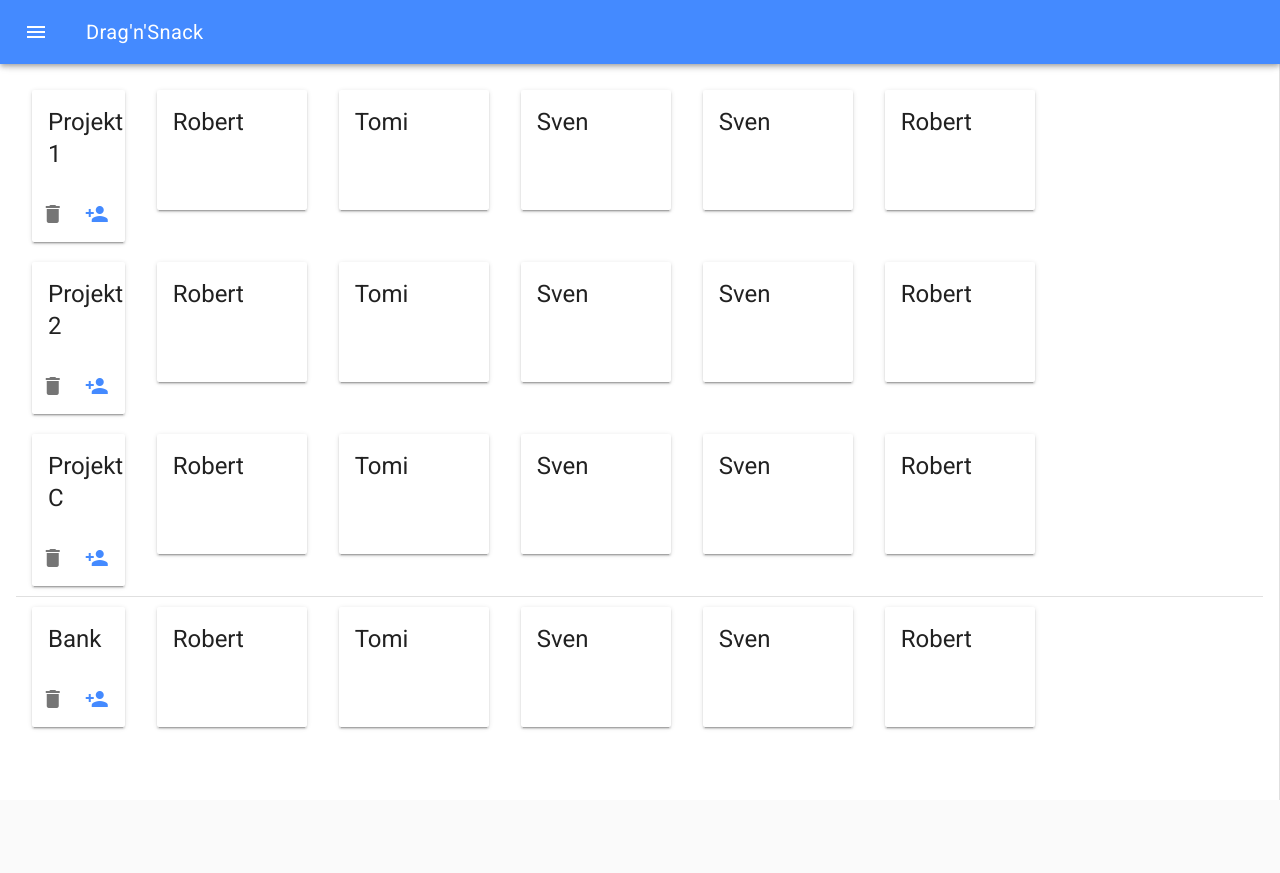
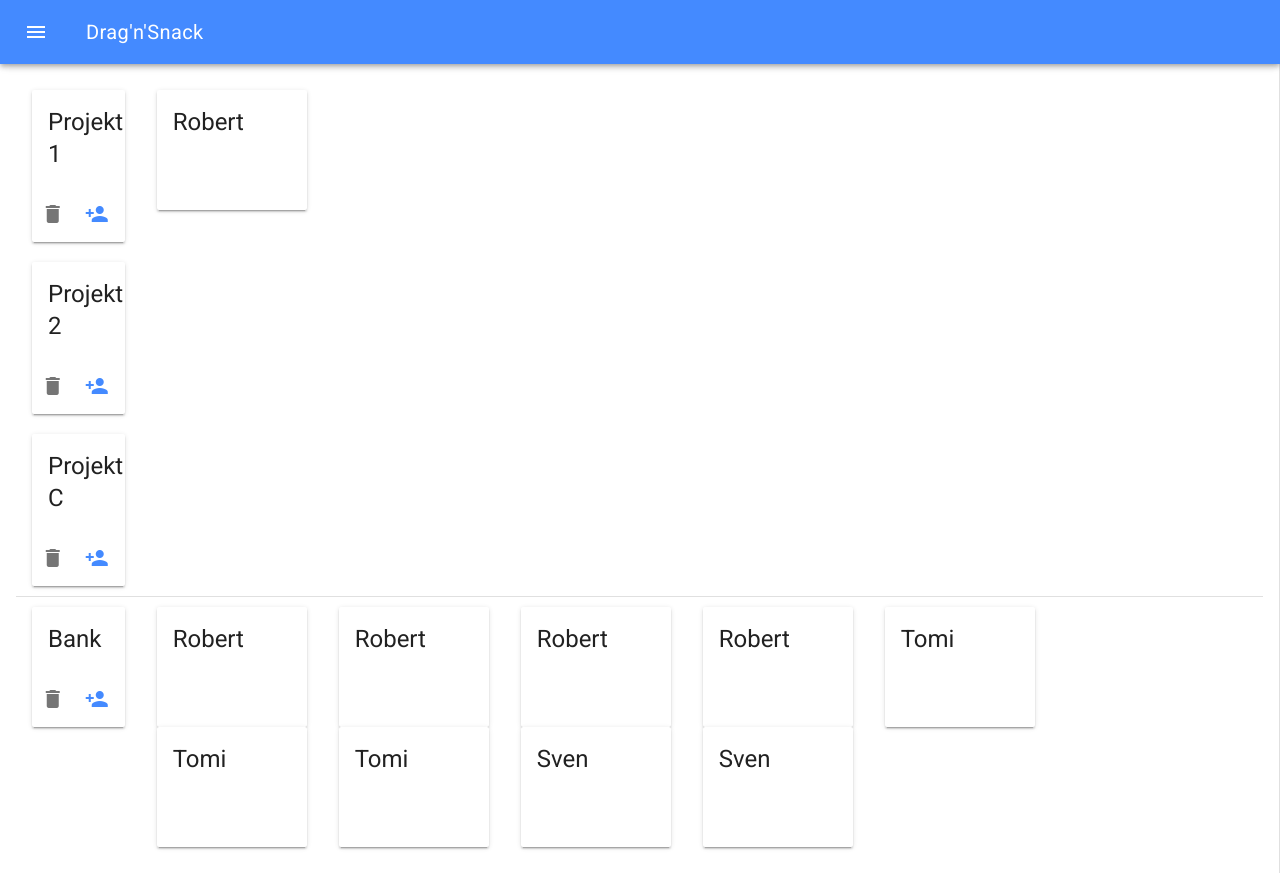
Before and after one commit to mrlorka/drag-n-snack, a Vue app: page /#/ in a window 1280 px wide. Before the commit the page ends 800 px from the top, so only its background shows below. Built offline with nearby package versions, Linux system fonts and the light colour scheme.

Commit message:
Projekt Mitglieder kommen nun aus store

```diff
--- a/src/components/ProjectBoard.vue
+++ b/src/components/ProjectBoard.vue
@@ -1,18 +1,17 @@
 <template>
   <div>
     <div class="lane" v-for="project in projects" :key="project.id">
-      <project-lane :name="project.name" v-on:deleteProject="deleteProject(project)"></project-lane>
+      <project-lane :project="project" v-on:deleteProject="deleteProject(project)"></project-lane>
     </div>
     <md-divider></md-divider>
     <div class="lane">
-      <project-lane name="Bank"></project-lane>
+      <project-lane :project="bankProject"></project-lane>
     </div>
   </div>
 </template>
 
 <script>
 import ProjectLane from './ProjectLane.vue'
-import uuidv1 from 'uuid'
 import { mapState } from 'vuex'
 export default {
   name: 'ProjectBoard',
@@ -21,17 +20,23 @@ export default {
   },
   data () {
     return {
-
     }
   },
-  computed: mapState ({
-    projects: state => state.projects
-  }),
+  computed: {
+    ...mapState ({
+      projects: state => state.projects,
+      freeMembers: state => state.freeMembers
+    }),
+    bankProject: function() {
+      return {
+        name: 'Bank',
+        members: this.freeMembers
+      }
+    }
+  } ,
   methods: {
-    add: function() {
-      this.projects.push({ id: uuidv1(), name: 'Projekt 4 '})
-    },
     deleteProject: function(project) {
+      //TODO move members to bank
       let deleteCandidate = this.projects.find(element => project.id === element.id)
       var index = this.projects.indexOf(deleteCandidate);
       this.projects.splice(index, 1);
--- a/src/components/ProjectLane.vue
+++ b/src/components/ProjectLane.vue
@@ -3,7 +3,7 @@
       <div class="md-layout-item md-size-10">
         <md-card>
           <md-card-header>
-            <div class="md-headline">{{name}}</div>
+            <div class="md-headline">{{project.name}}</div>
           </md-card-header>
           <md-card-actions>
             <md-button class="md-icon-button" @click="$emit('deleteProject')">
@@ -16,13 +16,13 @@
         </md-card>
       </div>
       <div class="md-layout-item md-size-80">
-        <draggable v-model="myArray" :options="{group:'people'}" @start="drag=true" @end="drag=false">
-          <md-card class="dragcard md-with-hover" v-for="element in myArray" :key="element.id" >
+        <draggable v-model="project.members" :options="{group:'people'}" @start="drag=true" @end="drag=false">
+          <md-card class="dragcard md-with-hover" v-for="member in project.members" :key="member.id" >
             <md-card-header>
-              <div class="md-headline">{{element.name}}</div>
+              <div class="md-headline">{{member.name}}</div>
             </md-card-header>
             <md-card-actions>
-              <md-button class="md-icon-button" @click="remove(element)">
+              <md-button class="md-icon-button" @click="remove(member)">
                 <md-icon>event_seat</md-icon>
               </md-button>
             </md-card-actions>
@@ -40,29 +40,22 @@ export default {
     draggable
   },
   props: {
-    name: {
-      type: String,
+    project: {
+      type: Object,
       required: true
     }
   },
   data() {
     return {
-      myArray: [
-        { id: uuidv1(), name: "Robert" },
-        { id: uuidv1(), name: "Tomi" },
-        { id: uuidv1(), name: "Sven" },
-        { id: uuidv1(), name: "Sven" },
-        { id: uuidv1(), name: "Robert" }
-      ]
     };
   },
   methods: {
     add: function() {
-      this.myArray.push({ id: uuidv1(), name: "Neu" });
+      this.project.members.push({ id: uuidv1(), name: "Neu" });
     },
     remove: function(element) {
-      var index = this.myArray.indexOf(element);
-      this.myArray.splice(index, 1);
+      var index = this.project.members.indexOf(element);
+      this.project.members.splice(index, 1);
     }
   }
 };
--- a/src/store.js
+++ b/src/store.js
@@ -7,9 +7,20 @@ Vue.use(Vuex)
 export default new Vuex.Store({
   state: {
     projects: [
-      { id: uuidv1(), name: 'Projekt 1' },
+      { id: uuidv1(), name: 'Projekt 1', members: [{ id: uuidv1(), name: 'Robert' }] },
       { id: uuidv1(), name: 'Projekt 2' },
       { id: uuidv1(), name: 'Projekt C' }
+    ],
+    freeMembers: [
+      { id: uuidv1(), name: 'Robert' },
+      { id: uuidv1(), name: 'Robert' },
+      { id: uuidv1(), name: 'Robert' },
+      { id: uuidv1(), name: 'Robert' },
+      { id: uuidv1(), name: 'Tomi' },
+      { id: uuidv1(), name: 'Tomi' },
+      { id: uuidv1(), name: 'Tomi' },
+      { id: uuidv1(), name: 'Sven' },
+      { id: uuidv1(), name: 'Sven' }
     ]
   },
   mutations: {
```
